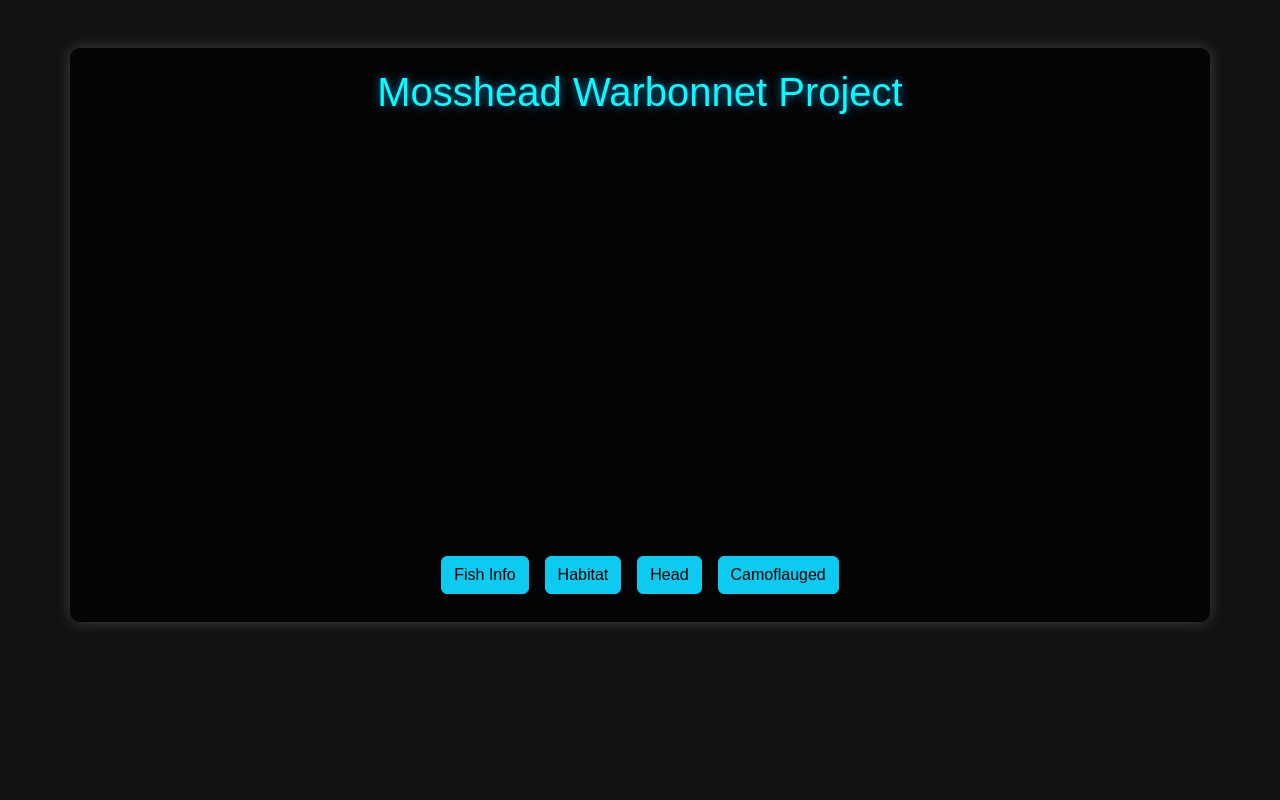
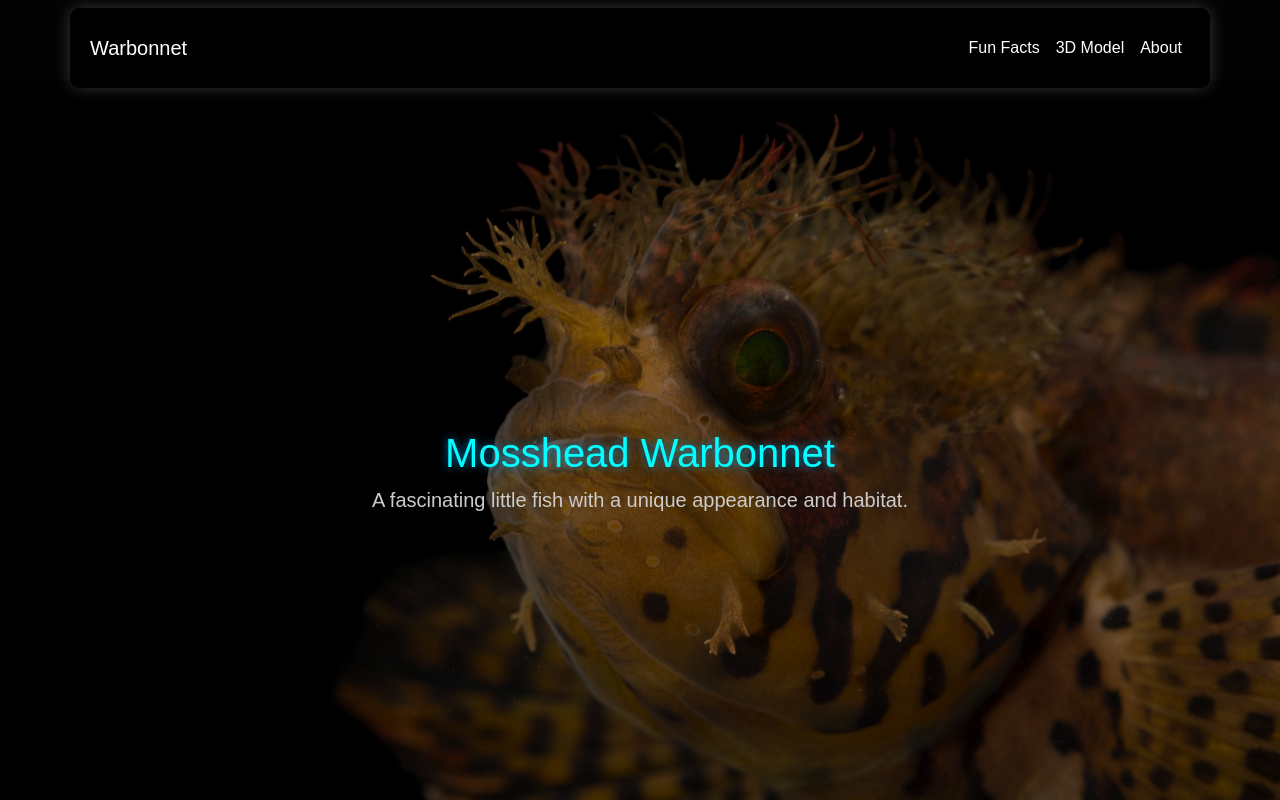
Before and after one commit to hmustain/mosshead-warbonnet, a plain HTML site: page index.html in a window 1280 px wide. Shown: the top 800 px of the page. Drawn offline with nearby package versions, Linux system fonts and the light colour scheme.

Commit message:
added header/navar with image of mhwb

```diff
--- a/css/styles.css
+++ b/css/styles.css
@@ -1,3 +1,51 @@
+/* Body Section */
+body {
+    scroll-behavior: smooth;
+}
+
+/* Hero Section */
+.hero {
+    background: url('../images/mosshead-warbonnet-header.jpg') center top/cover no-repeat;
+    color: white;
+    height: 100vh;
+    display: flex;
+    align-items: center;
+    justify-content: center;
+    text-align: center;
+    position: relative;
+    margin-top: 80px;
+}
+
+.hero-overlay {
+    position: absolute;
+    top: 0;
+    left: 0;
+    width: 100%;
+    height: 100%;
+    background: rgba(0, 0, 0, 0.5);
+}
+
+.hero-content {
+    position: relative;
+    z-index: 1;
+    max-width: 800px;
+}
+
+
+/* Navbar */
+.navbar {
+    background: rgba(0, 0, 0, 0.8);
+}
+
+.navbar a {
+    color: white;
+}
+
+.section {
+    padding: 100px 0;
+}
+
+
 /* Dark Theme Styles */
 body {
     background-color: #121212; /* Dark background */
--- a/index.html
+++ b/index.html
@@ -18,8 +18,35 @@
     <script type="module" src="https://unpkg.com/@google/model-viewer"></script>
 
 </head>
-<body>
+<body data-bs-spy="scroll" data-bs-target="#navbar">
 
+    <!-- Navbar -->
+    <nav id="navbar" class="navbar navbar-expand-lg fixed-top">
+        <div class="container">
+            <a class="navbar-brand text-white" href="#">Warbonnet</a>
+            <button class="navbar-toggler" type="button" data-bs-toggle="collapse" data-bs-target="#navbarNav">
+                <span class="navbar-toggler-icon"></span>
+            </button>
+            <div class="collapse navbar-collapse" id="navbarNav">
+                <ul class="navbar-nav ms-auto">
+                    <li class="nav-item"><a class="nav-link" href="#facts">Fun Facts</a></li>
+                    <li class="nav-item"><a class="nav-link" href="#model">3D Model</a></li>
+                    <li class="nav-item"><a class="nav-link" href="#about">About</a></li>
+                </ul>
+            </div>
+        </div>
+    </nav>
+
+    <!-- Hero Section -->
+    <header class="hero">
+        <div class="hero-overlay"></div>
+        <div class="hero-content">
+            <h1>Mosshead Warbonnet</h1>
+            <p class="lead">A fascinating little fish with a unique appearance and habitat.</p>
+        </div>
+    </header>
+
+    <!-- Main Content -->
     <div class="container mt-5">
         <h1 class="text-center">Mosshead Warbonnet Project</h1>
 
@@ -62,7 +89,7 @@
                 class="btn btn-info m-2"
                 data-bs-toggle="popover"
                 title="Head"
-                data-bs-content="The Mosshead Warbonnet has a punk rock mowhawk type head that resembles rocks to help it keep it self camoflauged."
+                data-bs-content="The Mosshead Warbonnet has a punk rock mohawk-type head that resembles rocks to help it camouflage."
                 data-bs-placement="top"
                 data-bs-trigger="focus">
                 Head
@@ -71,11 +98,11 @@
                 tabindex="0"
                 class="btn btn-info m-2"
                 data-bs-toggle="popover"
-                title="Camoflauged"
-                data-bs-content="This fish has a camoflauged body made up of scales to keep it protected from predators."
+                title="Camouflaged"
+                data-bs-content="This fish has a camouflaged body made up of scales to keep it protected from predators."
                 data-bs-placement="top"
                 data-bs-trigger="focus">
-                Camoflauged
+                Camouflaged
             </a>
         </div>
     </div>
```
Also changed, not shown: images/mosshead-warbonnet-header.jpg (added), 1 other file.
